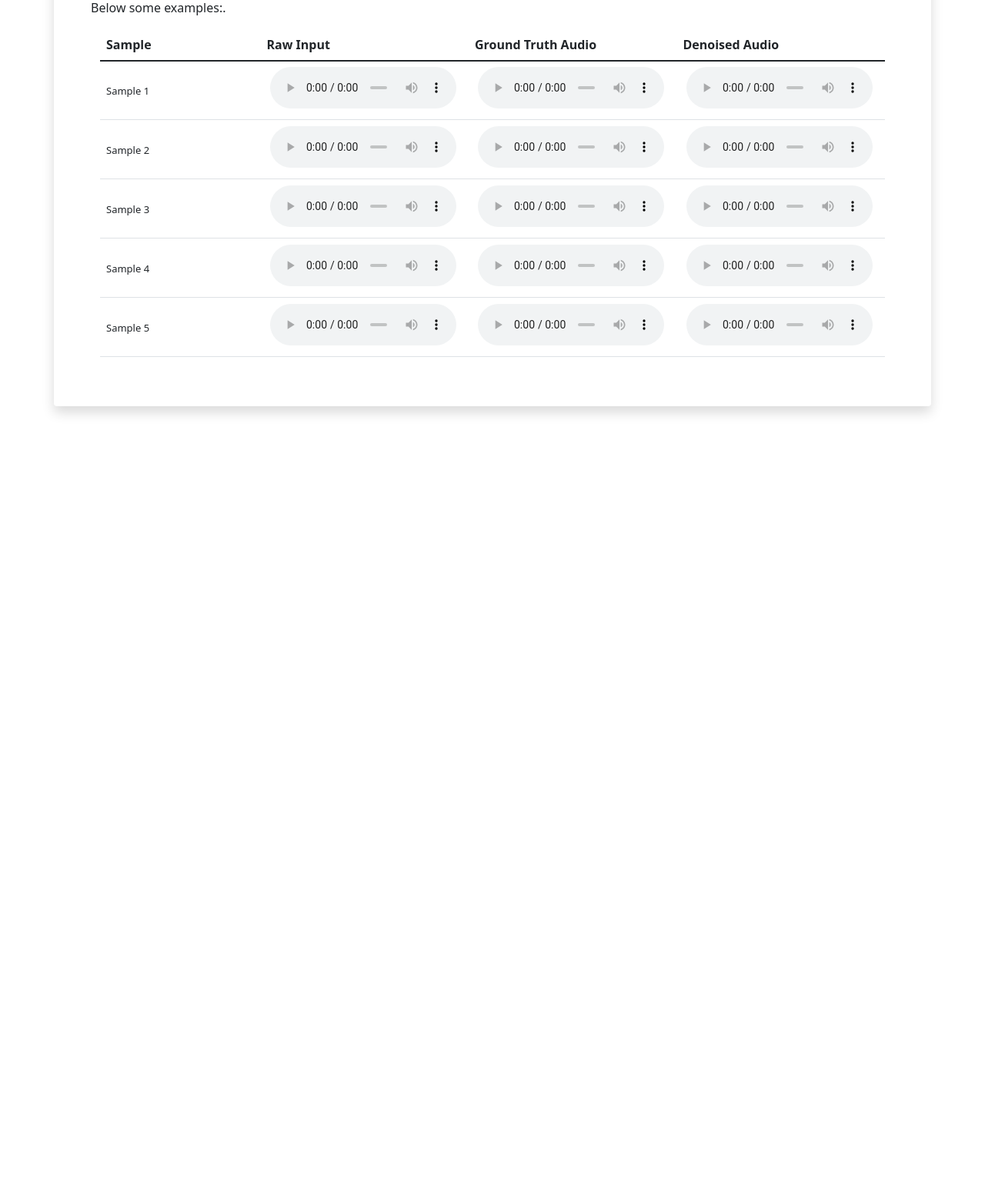
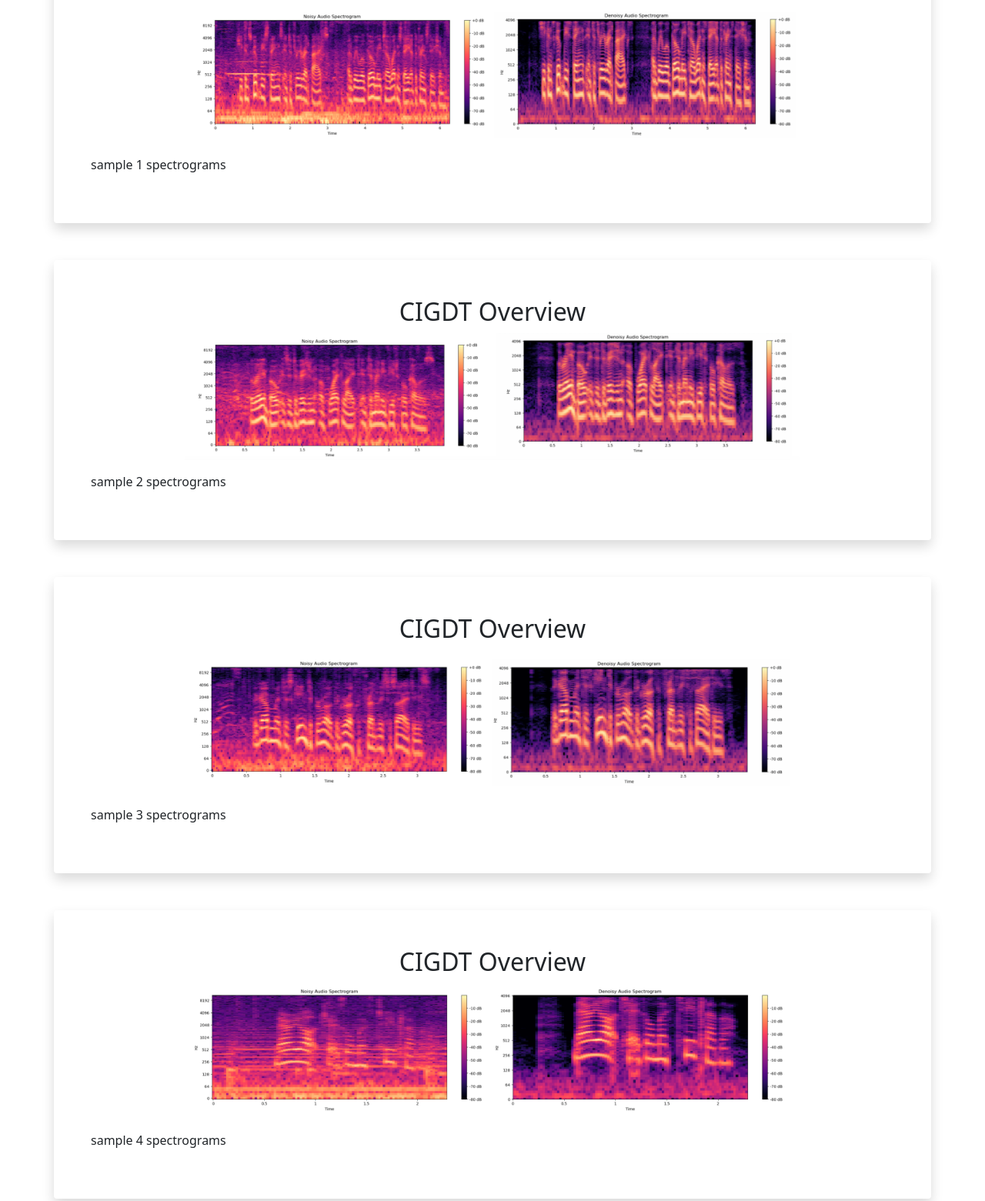
Before and after one commit to DIFFGMM/DIFFGMM.github.io, a plain HTML site: page index.html in a window 1280 px wide. Shown: the part 1198-2759 px from the top of the page at 77% size. Before the commit the page ends 1774 px from the top, so only its background shows below. Drawn offline with nearby package versions, Linux system fonts and the light colour scheme; a script that the page names is missing.

Commit message:
Update index.html

```diff
--- a/index.html
+++ b/index.html
@@ -55,6 +55,70 @@
         </p>
 </div>
 
+    <div class="container pt-5 mt-5 shadow p-5 mb-5 bg-white rounded">
+    <h2 id="model-overview" style="text-align: center;">CIGDT Overview</h2>
+
+    <body>
+    <p style="text-align: center;">
+        <img src="spectrograms/spectrograms/005.png" height="200" width="800" class="img-fluid">
+    </p>
+    </body>
+        <p>
+          sample 1 spectrograms
+        </p>
+</div>
+
+    <div class="container pt-5 mt-5 shadow p-5 mb-5 bg-white rounded">
+    <h2 id="model-overview" style="text-align: center;">CIGDT Overview</h2>
+
+    <body>
+    <p style="text-align: center;">
+        <img src="spectrograms/spectrograms/007.png" height="200" width="800" class="img-fluid">
+    </p>
+    </body>
+        <p>
+          sample 2 spectrograms
+        </p>
+</div>
+
+    <div class="container pt-5 mt-5 shadow p-5 mb-5 bg-white rounded">
+    <h2 id="model-overview" style="text-align: center;">CIGDT Overview</h2>
+
+    <body>
+    <p style="text-align: center;">
+        <img src="spectrograms/spectrograms/293.png" height="200" width="800" class="img-fluid">
+    </p>
+    </body>
+        <p>
+          sample 3 spectrograms
+        </p>
+</div>
+
+    <div class="container pt-5 mt-5 shadow p-5 mb-5 bg-white rounded">
+    <h2 id="model-overview" style="text-align: center;">CIGDT Overview</h2>
+
+    <body>
+    <p style="text-align: center;">
+        <img src="spectrograms/spectrograms/426.png" height="200" width="800" class="img-fluid">
+    </p>
+    </body>
+        <p>
+          sample 4 spectrograms
+        </p>
+</div>
+
+    <div class="container pt-5 mt-5 shadow p-5 mb-5 bg-white rounded">
+    <h2 id="model-overview" style="text-align: center;">CIGDT Overview</h2>
+
+    <body>
+    <p style="text-align: center;">
+        <img src="spectrograms/spectrograms/432.png" height="200" width="800" class="img-fluid">
+    </p>
+    </body>
+        <p>
+          sample 5 spectrograms
+        </p>
+</div>
 
     <div class="container shadow p-5 mb-5 bg-white rounded">
       <h3>BirdsSounddataset<a id="prompting"/></h3>
```
